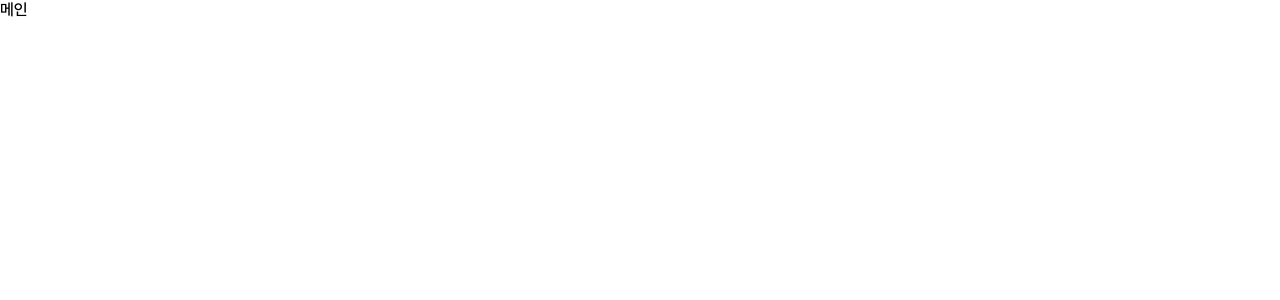
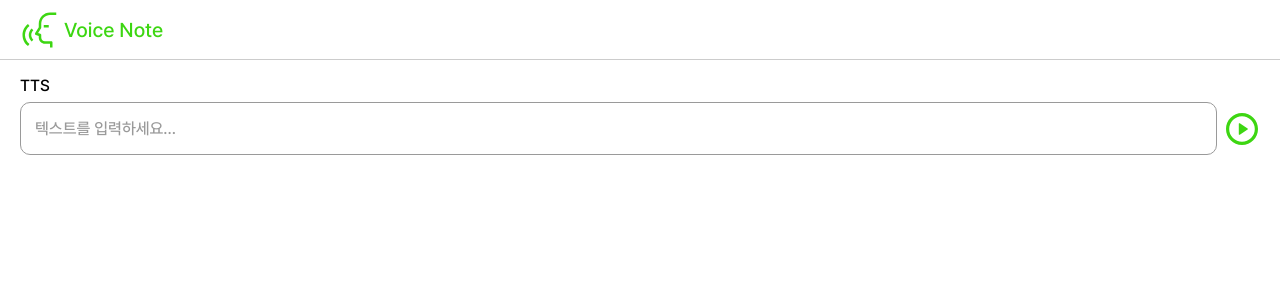
Before and after one commit to chooseongwoo/VoiceNote, a Next.js app: page / in a window 1280 px wide. Shown: the top 300 px of the page. Built offline with nearby package versions, Linux system fonts and the light colour scheme.

Commit message:
add :: TTS 입력 필드

```diff
--- a/src/app/(main)/page.tsx
+++ b/src/app/(main)/page.tsx
@@ -1,3 +1,17 @@
+import Logo from "@/assets/Logo";
+import * as _ from "./style";
+import TTSField from "@/components/TTSInputField";
+
 export default function Main() {
-  return <div>메인</div>;
+  return (
+    <_.Layout>
+      <_.Header>
+        <Logo width="40" height="40" />
+        <_.Title>Voice Note</_.Title>
+      </_.Header>
+      <_.Content>
+        <TTSField />
+      </_.Content>
+    </_.Layout>
+  );
 }
--- /dev/null
+++ b/src/app/(main)/style.ts
@@ -0,0 +1,27 @@
+"use client";
+import styled from "styled-components";
+
+export const Layout = styled.div`
+  display: flex;
+  flex-direction: column;
+  width: 100vw;
+  height: 100vh;
+`;
+
+export const Header = styled.header`
+  border-bottom: 1px solid #ccc;
+  padding: 0 20px;
+  height: 60px;
+  display: flex;
+  align-items: center;
+  gap: 4px;
+`;
+
+export const Title = styled.p`
+  color: #3dd612;
+  font-size: 20px;
+`;
+
+export const Content = styled.div`
+  padding: 16px 20px 0;
+`;
--- /dev/null
+++ b/src/assets/TTSPlay.tsx
@@ -0,0 +1,16 @@
+export default function TTSPlay() {
+  return (
+    <svg
+      xmlns="http://www.w3.org/2000/svg"
+      width="36"
+      height="36"
+      viewBox="0 0 36 36"
+      fill="none"
+    >
+      <path
+        d="M6.88461 29.5086C5.35645 28.0327 4.13753 26.2671 3.29899 24.3151C2.46044 22.363 2.01907 20.2635 2.0006 18.139C1.98214 16.0146 2.38697 13.9077 3.19146 11.9413C3.99596 9.97501 5.18401 8.18857 6.68629 6.68629C8.18857 5.18401 9.97501 3.99596 11.9413 3.19146C13.9077 2.38697 16.0146 1.98214 18.139 2.0006C20.2635 2.01907 22.363 2.46044 24.3151 3.29899C26.2671 4.13753 28.0327 5.35645 29.5086 6.88461C32.4231 9.90225 34.0359 13.9439 33.9994 18.139C33.9629 22.3342 32.2802 26.3472 29.3137 29.3137C26.3472 32.2802 22.3342 33.9629 18.139 33.9994C13.9439 34.0359 9.90225 32.4231 6.88461 29.5086ZM27.2526 27.2526C29.6544 24.8508 31.0037 21.5933 31.0037 18.1966C31.0037 14.8 29.6544 11.5424 27.2526 9.14061C24.8508 6.73881 21.5933 5.38949 18.1966 5.38949C14.8 5.38949 11.5424 6.73881 9.14061 9.14061C6.73881 11.5424 5.38949 14.8 5.38949 18.1966C5.38949 21.5933 6.73881 24.8508 9.14061 27.2526C11.5424 29.6544 14.8 31.0037 18.1966 31.0037C21.5933 31.0037 24.8508 29.6544 27.2526 27.2526ZM13.3966 11.7966H16.5966V24.5966H13.3966V11.7966ZM19.7966 11.7966H22.9966V24.5966H19.7966V11.7966Z"
+        fill="#3DD612"
+      />
+    </svg>
+  );
+}
--- /dev/null
+++ b/src/assets/TTSStop.tsx
@@ -0,0 +1,16 @@
+export default function TTSStop() {
+  return (
+    <svg
+      xmlns="http://www.w3.org/2000/svg"
+      width="36"
+      height="36"
+      viewBox="0 0 36 36"
+      fill="none"
+    >
+      <path
+        d="M18 34C9.1632 34 2 26.8368 2 18C2 9.1632 9.1632 2 18 2C26.8368 2 34 9.1632 34 18C34 26.8368 26.8368 34 18 34ZM18 30.8C21.3948 30.8 24.6505 29.4514 27.051 27.051C29.4514 24.6505 30.8 21.3948 30.8 18C30.8 14.6052 29.4514 11.3495 27.051 8.94903C24.6505 6.54857 21.3948 5.2 18 5.2C14.6052 5.2 11.3495 6.54857 8.94903 8.94903C6.54857 11.3495 5.2 14.6052 5.2 18C5.2 21.3948 6.54857 24.6505 8.94903 27.051C11.3495 29.4514 14.6052 30.8 18 30.8ZM15.7952 12.264L23.6016 17.4672C23.6894 17.5256 23.7614 17.6048 23.8112 17.6978C23.861 17.7907 23.887 17.8946 23.887 18C23.887 18.1054 23.861 18.2093 23.8112 18.3022C23.7614 18.3952 23.6894 18.4744 23.6016 18.5328L15.7936 23.736C15.6973 23.7998 15.5856 23.8364 15.4702 23.8418C15.3548 23.8473 15.2401 23.8214 15.1383 23.767C15.0364 23.7125 14.9512 23.6315 14.8916 23.5325C14.8321 23.4335 14.8004 23.3203 14.8 23.2048V12.7952C14.8002 12.6794 14.8318 12.5659 14.8915 12.4667C14.9511 12.3675 15.0365 12.2863 15.1386 12.2318C15.2408 12.1773 15.3558 12.1515 15.4714 12.1572C15.587 12.1628 15.6989 12.1998 15.7952 12.264Z"
+        fill="#3DD612"
+      />
+    </svg>
+  );
+}
--- /dev/null
+++ b/src/components/TTSInputField/index.tsx
@@ -0,0 +1,25 @@
+"use client";
+
+import { useState } from "react";
+import * as _ from "./style";
+import TTSPlay from "@/assets/TTSPlay";
+import TTSStop from "@/assets/TTSStop";
+
+export default function TTSInputField() {
+  const [isPlaying, setIsPlaying] = useState(false);
+  return (
+    <_.Layout>
+      <_.Label>TTS</_.Label>
+      <_.Bottom>
+        <_.InputBox placeholder="텍스트를 입력하세요..."></_.InputBox>
+        <_.Button
+          onClick={() => {
+            setIsPlaying(!isPlaying);
+          }}
+        >
+          {isPlaying ? <TTSPlay /> : <TTSStop />}
+        </_.Button>
+      </_.Bottom>
+    </_.Layout>
+  );
+}
--- /dev/null
+++ b/src/components/TTSInputField/style.ts
@@ -0,0 +1,43 @@
+"use client";
+import styled from "styled-components";
+
+export const Layout = styled.div`
+  display: flex;
+  width: 100%;
+  flex-direction: column;
+  gap: 7px;
+`;
+
+export const Label = styled.div`
+  color: #000;
+  font-size: 16px;
+  font-weight: 500;
+`;
+
+export const Bottom = styled.div`
+  display: flex;
+  align-items: center;
+  gap: 7px;
+`;
+
+export const InputBox = styled.input`
+  padding: 16px 14px;
+  width: 100%;
+  color: #000;
+  font-size: 16px;
+  font-weight: 500;
+  outline: none;
+  border-radius: 10px;
+  border: 1px solid #9a9a9a;
+  &:focus {
+    border: 1px solid #3dd612;
+  }
+  &::placeholder {
+    color: #9a9a9a;
+  }
+`;
+
+export const Button = styled.div`
+  width: 36px;
+  height: 36px;
+`;
```
